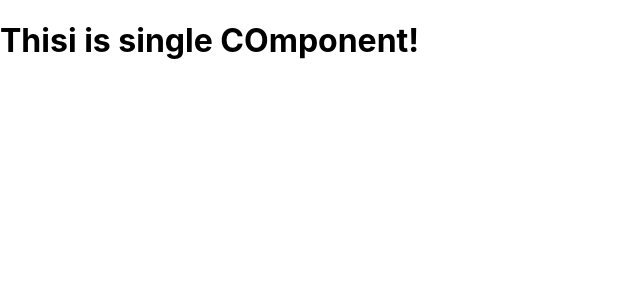
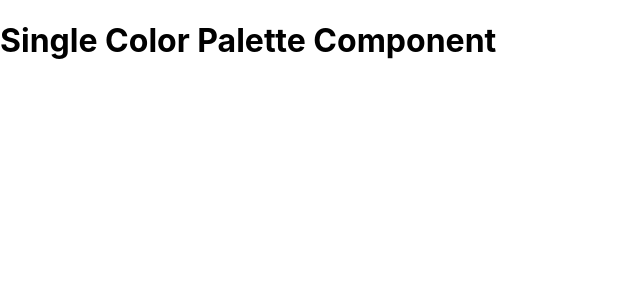
Before and after one commit to MouryaManu/colors_app, a React (Create React App) app: page /palette/flat-ui-colors-american/americanriver in a window 1280 px wide. Shown: the top 300 px of the page, without its empty margins (0-640 px from the left). Built offline with nearby package versions, Linux system fonts and the light colour scheme; the HTML template or start-up script is replaced by a standard one.

Commit message:
Single Color Palette Created

```diff
--- a/src/App.js
+++ b/src/App.js
@@ -5,6 +5,7 @@
 import PaletteList from './PaletteList';
 import seedColors from './seedColors';
 import {generatePalette} from './colorHelpers';
+import SingleColorPalette from './SingleColorPalette';
 
 class App extends Component {
   findPalette(id) {
@@ -33,7 +34,7 @@
 
        <Route exact
        path="/palette/:paletteId/:colorId"
-       render={() => <h1>Thisi is single COmponent!</h1>}
+       render={() => <SingleColorPalette/> }
        />
 
        </Switch>
--- a/src/ColorBox.js
+++ b/src/ColorBox.js
@@ -21,6 +21,7 @@
     }
 
     render() {
+        const {paletteId, id} = this.props;
         const {copied} = this.state;
         return (
             <CopyToClipboard text={this.props.background} onCopy={this.changeCopyState} >
@@ -36,7 +37,7 @@
                     </div>
                     <button className='copy-button'>Copy!</button>
                  </div>
-                 <Link to="/" onClick={e => e.stopPropagation()}>
+                 <Link to={`/palette/${paletteId}/${id}`} onClick={e => e.stopPropagation()}>
                      <span className='more-button'>More</span>
                 </Link>
                 </div>
--- a/src/Palette.js
+++ b/src/Palette.js
@@ -28,10 +28,16 @@
 
 
     render() {
-        const {colors, paletteName,emoji} = this.props.palette;
+        const {colors, paletteName,emoji,id} = this.props.palette;
         const {format} = this.state;
         const colorBoxes = colors[this.state.level].map(color => (
-            <ColorBox background={color[format]} name={color.name} key={color.id} />
+            <ColorBox background={color[format]}
+            name={color.name}
+            key={color.id}
+            id={color.id}
+            paletteId={id}
+            moreUrl={`/palette/${id}/${color.id}`}
+            />
         ))
         return (
             <div className="Palette">
--- /dev/null
+++ b/src/SingleColorPalette.js
@@ -0,0 +1,13 @@
+import React, { Component } from 'react'
+
+class SingleColorPalette extends Component {
+    render() {
+        return (
+            <div>
+                <h1>Single Color Palette Component</h1>
+            </div>
+        )
+    }
+}
+
+export default SingleColorPalette;
```
